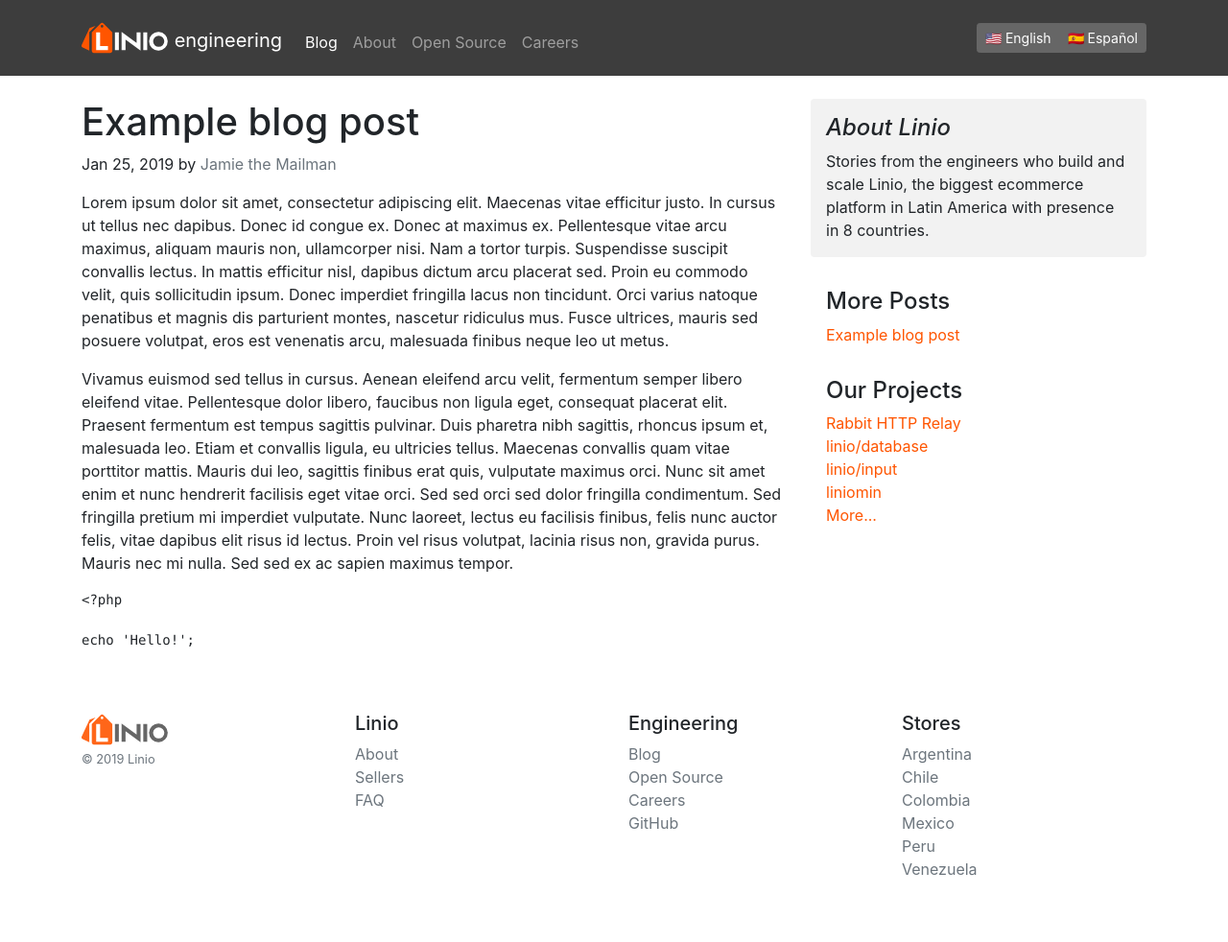
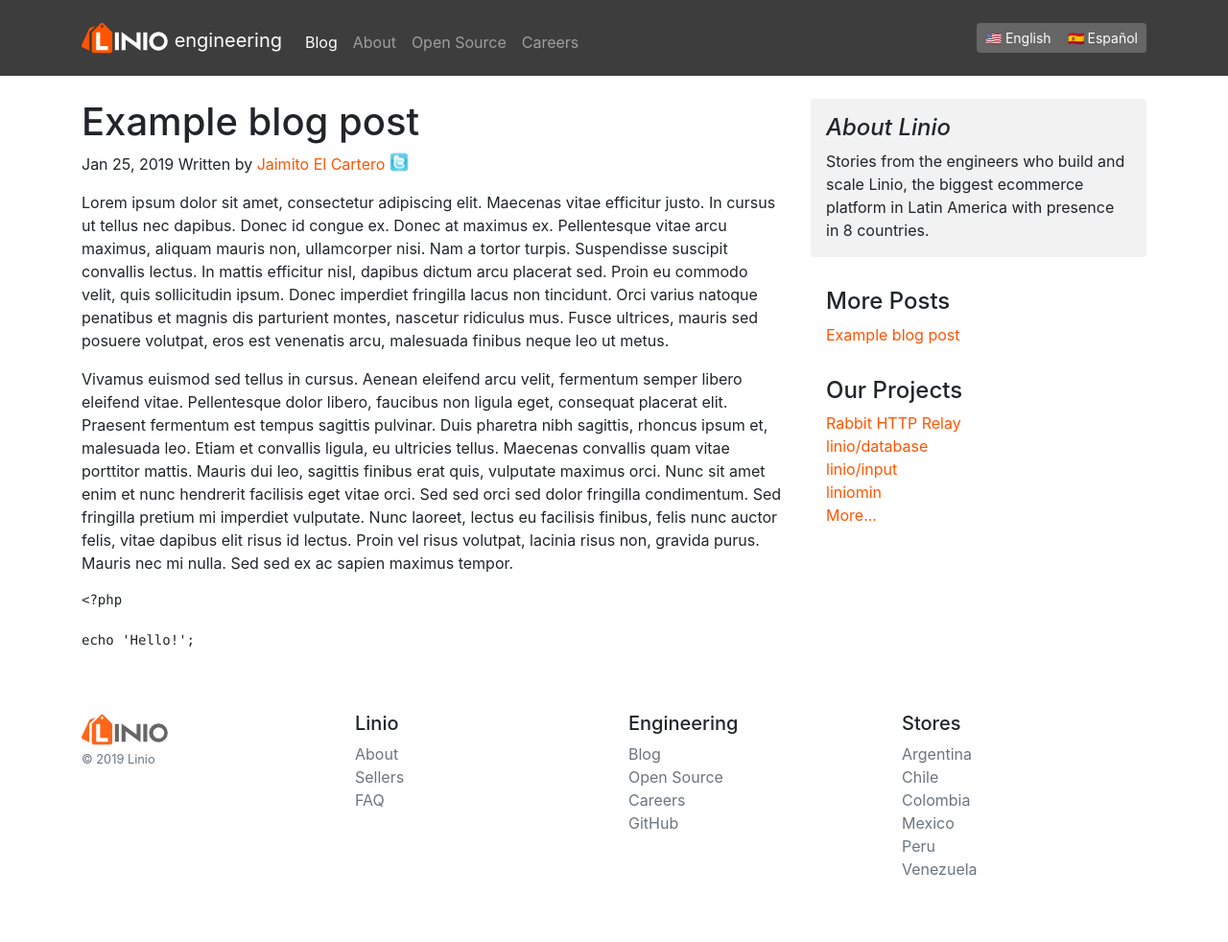
Before and after one commit to Briones/linioit.github.io, a Jekyll site: the page built from _posts/2019-01-25-example-blog-post.md, in a window 1280 px wide. Shown: the whole page at 96% size. Built offline with Jekyll 4.4.1, drawn with Linux system fonts in a browser that asks for light colours.

Commit message:
Added authors details logic.

```diff
--- a/_assets/scss/blog.scss
+++ b/_assets/scss/blog.scss
@@ -8,3 +8,9 @@ $dark: #3d3d3d;
 $font-family-serif: Merriweather, Georgia, serif;
 
 @import "~bootstrap/scss/bootstrap";
+
+.social-icon {
+  height: auto;
+  width: 20px;
+  vertical-align: -10%;
+}
--- /dev/null
+++ b/_data/authors.yml
@@ -0,0 +1,6 @@
+# Author details.
+jamie_the_mailman:
+  name: Jaimito El Cartero
+  email: jamie@linio.com
+  web: https://github.com/jamiemailman
+  twitter: http://twitter.com/jamiemailman
--- a/_data/translations.yml
+++ b/_data/translations.yml
@@ -8,6 +8,7 @@ en:
   more_posts: More Posts
   our_projects: Our Projects
   more_projects: More
+  written_by: Written by
 
 es:
   about_title: Acerca Linio
@@ -19,3 +20,4 @@ es:
   more_posts: Más Posts
   our_projects: Nuestros Proyectos
   more_projects: Más
+  written_by: Escrito por
--- a/_layouts/post.html
+++ b/_layouts/post.html
@@ -8,7 +8,16 @@ layout: default
       {{ page.date | date: site.date_format_post }}
     </time>
     <span itemprop="author" itemscope itemtype="http://schema.org/Person">
-      by <span class="text-muted" itemprop="name">{{ page.author | escape }}</span>
+      {% assign author = site.data.authors[page.author] %}
+
+      {% if author %}
+        <span>
+            {{ site.data.translations[page.lang].written_by }} <a href="{{ author.web }}" target="_blank">{{ author.name }}</a>
+            {% if author.twitter %}
+              <a href="{{ author.twitter }}" target="_blank"><img src="/images/twitter-icon.png" class="social-icon"/></a>
+            {% endif %}
+        </span>
+      {% endif %}
     </span>
   </p>
 
--- a/_posts/2019-01-25-example-blog-post.md
+++ b/_posts/2019-01-25-example-blog-post.md
@@ -3,7 +3,7 @@ layout: post
 title: "Example blog post"
 date: 2019-01-25 16:42:00 -0500
 categories: programming
-author: "Jamie the Mailman"
+author: jamie_the_mailman
 lang: en
 ---
 Lorem ipsum dolor sit amet, consectetur adipiscing elit. Maecenas vitae efficitur justo. In cursus ut tellus nec dapibus. Donec id congue ex. Donec at maximus ex. Pellentesque vitae arcu maximus, aliquam mauris non, ullamcorper nisi. Nam a tortor turpis. Suspendisse suscipit convallis lectus. In mattis efficitur nisl, dapibus dictum arcu placerat sed. Proin eu commodo velit, quis sollicitudin ipsum. Donec imperdiet fringilla lacus non tincidunt. Orci varius natoque penatibus et magnis dis parturient montes, nascetur ridiculus mus. Fusce ultrices, mauris sed posuere volutpat, eros est venenatis arcu, malesuada finibus neque leo ut metus.
```
Also changed, not shown: es/_posts/2019-01-25-ejemplo-blog-post.md (+1 -1 lines), assets/blog.css, images/twitter-icon.png (added).
